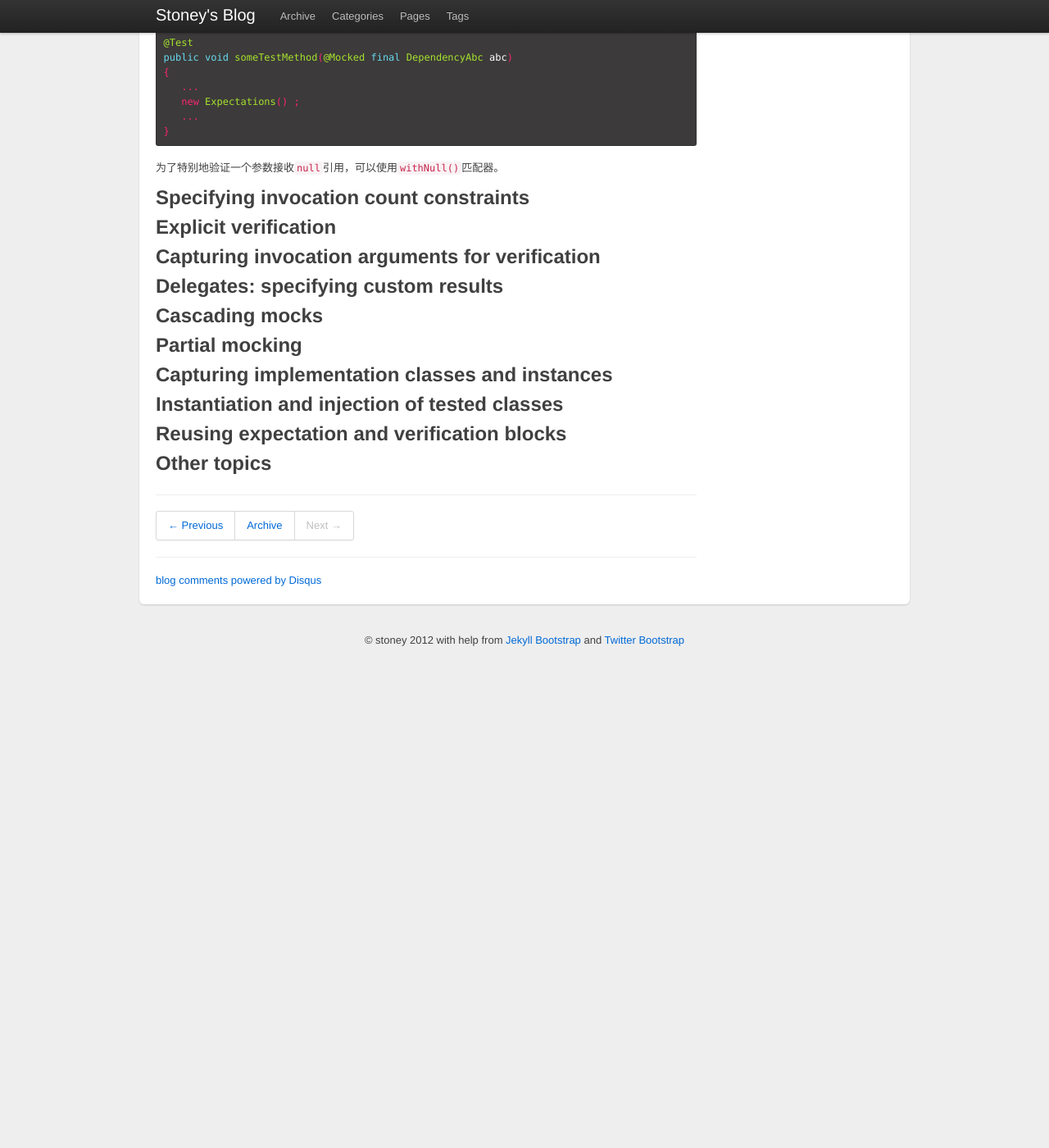
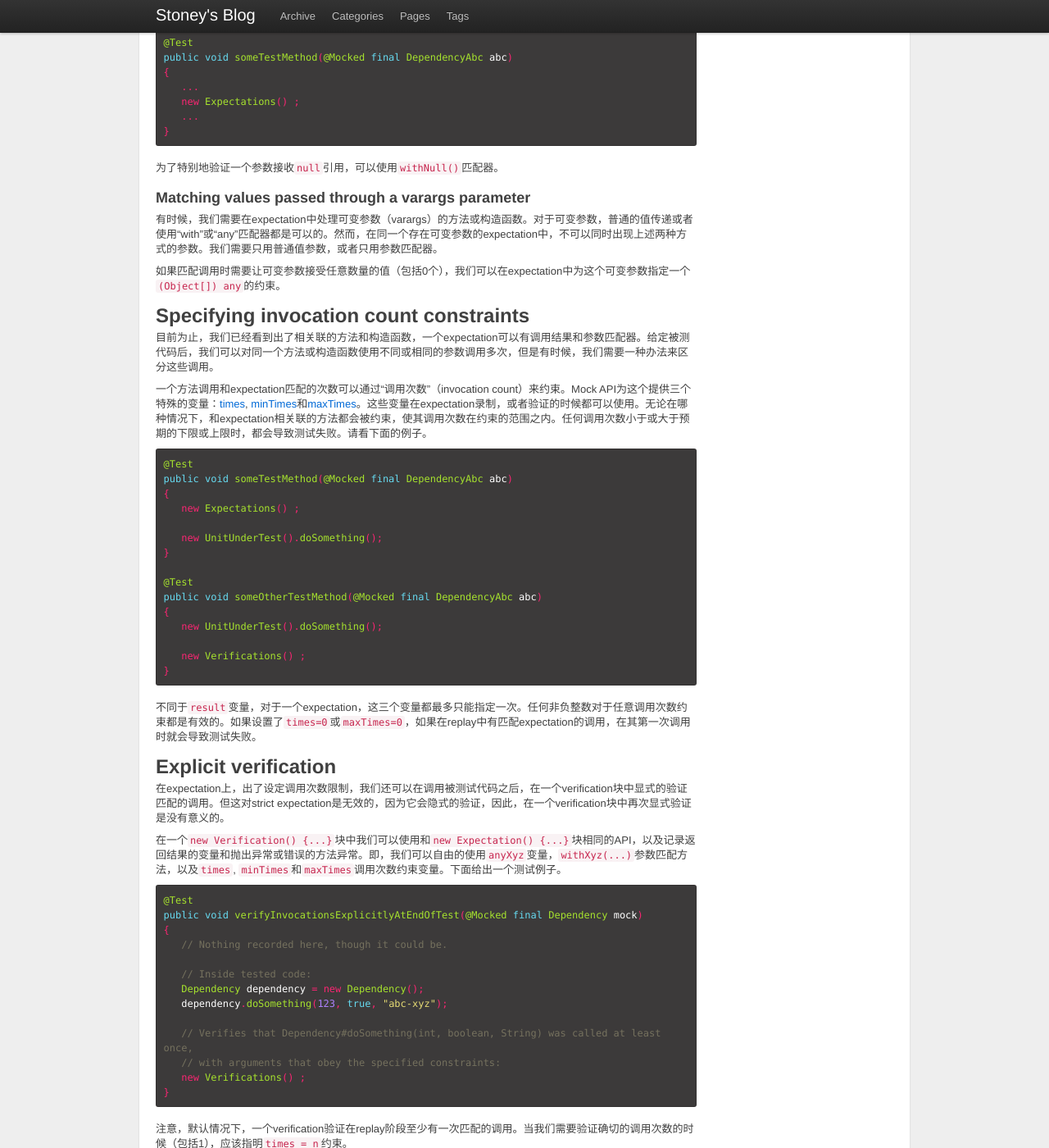
Before and after one commit to DengZuoheng/istoney.github.io, a Jekyll site: the page built from _posts/java/2016-07-10-jmockit-tutorial.md, in a window 1280 px wide and 1400 px high, scrolled down 8450 px. Shown: the whole window at 82% size. Built offline with Jekyll 4.4.1, drawn with Linux system fonts in a browser that asks for light colours; comment, search, counter and statistics services are not loaded; before the commit the page ends 9249 px from its top, so only the background shows below that; some of the changed text lies outside the part shown.

Commit message:
Update 2016-07-10-jmockit-tutorial.md

````diff
--- a/_posts/java/2016-07-10-jmockit-tutorial.md
+++ b/_posts/java/2016-07-10-jmockit-tutorial.md
@@ -54,11 +54,11 @@ JMockit创建的mock实例可以在测试代码中正常使用，或者在测试
 
 ## Expectations
 
-一个`expectation`是一系列与测试相关的指定的mock方法/构造函数的集合。一个`expectation`可能包含多次对同一方法或构造函数的调用，但是并不需要包含测试执行中所有对该方法的调用。一次函数调用是否属于一个给定`expectation`，不仅仅取决于该方法/构造函数的签名，还包括一些运行时的因素，例如方法是在哪一个实例上调用的，参数值，以及/或者**调用次数是否已经匹配**。因此，对于一个给定`expectation`，我们有几个可选的匹配约束可以设置。
+一个expectation是一系列与测试相关的指定的mock方法/构造函数的集合。一个expectation可能包含多次对同一方法或构造函数的调用，但是并不需要包含测试执行中所有对该方法的调用。一次函数调用是否属于一个给定expectation，不仅仅取决于该方法/构造函数的签名，还包括一些运行时的因素，例如方法是在哪一个实例上调用的，参数值，以及/或者**调用次数是否已经匹配**。因此，对于一个给定expectation，我们有几个可选的匹配约束可以设置。
 
-当调用设计到一个或多个参数时，需要给每一个参数指定确切的参数值。例如，可以指定一个`String`类型参数的值为`"test string"`，这就使得`expectation`只匹配在对应参数上值为该字符串的方法调用。我们在后面可以看到，除了给出一个特定参数值外，我们还可以通过指定一个更加宽松的约束来匹配所有不同参数的集合。
+当调用设计到一个或多个参数时，需要给每一个参数指定确切的参数值。例如，可以指定一个`String`类型参数的值为`"test string"`，这就使得expectation只匹配在对应参数上值为该字符串的方法调用。我们在后面可以看到，除了给出一个特定参数值外，我们还可以通过指定一个更加宽松的约束来匹配所有不同参数的集合。
 
-下面的例子展示了一个`Dependency#someMethod(int, String)`的`expectation`，它将匹配参数值与指定值一致的该方法的调用。注意到，一个`expectation`它本身是通过对mock方法的一次独立的调用来定义的。该过程并不涉及其他特殊的API（像其他mock API做的那样^_^）。然而，这次调用并不是测试中真正的调用，它仅仅是用来定义`expectation`。
+下面的例子展示了一个`Dependency#someMethod(int, String)`的expectation，它将匹配参数值与指定值一致的该方法的调用。注意到，一个expectation它本身是通过对mock方法的一次独立的调用来定义的。该过程并不涉及其他特殊的API（像其他mock API做的那样^_^）。然而，这次调用并不是测试中真正的调用，它仅仅是用来定义expectation。
 
 ```java
 @Test
@@ -77,7 +77,7 @@ public void doBusinessOperationXyz(@Mocked final Dependency mockInstance)
 }
 ```
 
-在我们理解了`record`、`replay`和`verify`的调用之间的区别之后我们会了解更多关于`expectation`的东西。
+在我们理解了`record`、`replay`和`verify`的调用之间的区别之后我们会了解更多关于expectation的东西。
 
 ---
 
@@ -101,12 +101,12 @@ public void someTestMethod()
 
 首先，我们有一个准备阶段，在这里测试需要的对象和数据项被创建，或从其他地方获得。然后执行被测试代码。最后，将被测试代码的执行结果和预期结果进行对比。
 
-这种三阶段模型被称为`Arrange`、`Act`和`Assert`语法，或者简称为`AAA`。或者其他称法，但是意义相同。
+这种三阶段模型被称为**Arrange**、**Act**和**Assert**语法，或者简称为**AAA**。或者其他称法，但是意义相同。
 
-在基于行为的（`behavior-based`）的测试中（即使用mock类型，以及其对应mock实例），我们可以找到如下三个阶段，她们和上述描述的传统测试的三个阶段紧密相关：
+在基于行为的（behavior-based）的测试中（即使用mock类型，以及其对应mock实例），我们可以找到如下三个阶段，她们和上述描述的传统测试的三个阶段紧密相关：
 
 1. **record**阶段，方法调用被记录的阶段。这发生在测试准备阶段，在被测试的方法调用执行之前。
-2. **replay**阶段，在该阶段被测试代码被执行，以及我们感兴趣的mock调用。之前被mock的方法/构造函数的调用将在这里`replay`。通常在录制的调用和播放之间并没有一一对应的关系。
+2. **replay**阶段，在该阶段被测试代码被执行，以及我们感兴趣的mock调用。之前被mock的方法/构造函数的调用将在这里replay。通常在录制的调用和播放之间并没有一一对应的关系。
 3. **verify**阶段，验证调用按照预期的发生。该阶段发生在测试验证期间，在被测试代码执行之后。
 
 采用JMockit写出的基于行为的测试将按照如下的模板：
@@ -183,11 +183,11 @@ public class SomeTest
 
 在`new Expectation() {...}`中记录的expectations是普通的。这意味着这些调用预期会在replay阶段至少出现一次；也可以以与其他expectations不同的相对顺序出现多次。此外，不匹配任何记录的expectation的调用允许以任意顺序出现任意多次。如果，没有调用与给定expectation`中的记录匹配，那么在测试的最后会有一个*missing invocation*的错误会被抛出，导致测试失败（这只是默认行为，而且可以被重写）。
 
-该API还支持strict expectation的概念：在replay中只允许与记录匹配的调用执行（需要时，可以显式指明允许），调用次数（默认情况下一次）和顺序都要匹配。replay期间如果出现匹配失败的调用，将会视为*unexpected*，立即触发一个*unexpected invocation*的错误，进而导致测试失败。上述这些都可以通过`StrictExpectation`子类实现。
+该API还支持strict expectation的概念：在replay中只允许与记录匹配的调用执行（需要时，可以显式指明允许），调用次数（默认情况下一次）和顺序都要匹配。replay期间如果出现匹配失败的调用，将会视为*unexpected*，立即触发一个*unexpected invocation*的错误，进而导致测试失败。上述这些都可以通过**StrictExpectation**子类实现。
 
 注意到，在strict expectation中，所有在replay中出现的与expectation匹配的调用，都会被隐式的验证。任何其他不匹配的调用都会被视为*unexpected*，将导致测试失败。如果任何strict expectation中的记录缺少匹配，即在replay中没有出现调用，也会导致测试失败。
 
-我们可以在同一个测试中编写多个expectation块，一些普通的（使用`Expectation`）和一些strict的（使用`StrictExpectation`），来混合使用不同严格等级的expectation。尽管通常情况下，一个给定的mock成员或mock参数将会出现在一种类型的expectation块中。
+我们可以在同一个测试中编写多个expectation块，一些普通的（使用**Expectation**）和一些strict的（使用**StrictExpectation**），来混合使用不同严格等级的expectation。尽管通常情况下，一个给定的mock成员或mock参数将会出现在一种类型的expectation块中。
 
 大部分测试会简单的采用“普通”的expectation。strict expectation的使用更可能是一种个人偏好。
 
@@ -199,9 +199,9 @@ public class SomeTest
 
 ## Recoding results for and expectation
 
-对于一个返回值是非void类型的方法，可以通过向`result`变量赋值的方式记录其返回值。当这个方法在replay阶段被调用的时候，这个指定的返回值就会被返回给调用者。该`result`赋值语句应该紧跟在`expectation`调用的后面，而不是在`expectation`块之后。
+对于一个返回值是非void类型的方法，可以通过向`result`变量赋值的方式记录其返回值。当这个方法在replay阶段被调用的时候，这个指定的返回值就会被返回给调用者。该result赋值语句应该紧跟在expectation调用的后面，而不是在expectation块之后。
 
-如果这个测试需要在调用该方法时抛出一个**exception**或者**error**，你仍然可以使用`result`变量：简单的将需要抛出的示例赋值给它即可。注意，这种抛出exceptions/errors的记录对于mock方法（任意返回类型）和mock构造函数都是适用的。
+如果这个测试需要在调用该方法时抛出一个**exception**或者**error**，你仍然可以使用result变量：简单的将需要抛出的示例赋值给它即可。注意，这种抛出exceptions/errors的记录对于mock方法（任意返回类型）和mock构造函数都是适用的。
 
 在同一个expectation中，可以记录多个连续的result（返回值或抛出throwable），简单的在一行中多次给result变量赋值即可。在同一个expectation中，多个返回值或exception/error可以自由的混合。在需要记录多个连续返回值的境况中，可以一次性调用`results(Object...)`方法。同时，单独一条对result变量的赋值也可以达到这种效果，只要赋予的值是一个包含连续返回值的list或者array。
 
@@ -232,7 +232,7 @@ public class UnitUnderTest
 }
 ```
 
-对于`doSomething()`方法，一个可能的测试是在成功的执行几次后抛出一个`SomeCheckedException`。假如我们希望（无论什么原因）完整的记录这两个class交互的expectation，我们可能会按照如下编写这个测试。（通常，在一个给定测试中，并没有必要，也不重要，去记录mock方法和mock构造函数的所有调用，我们会在后面解决这个问题。）
+对于`doSomething()`方法，一个可能的测试是在成功的执行几次后抛出一个**SomeCheckedException**。假如我们希望（无论什么原因）完整的记录这两个class交互的expectation，我们可能会按照如下编写这个测试。（通常，在一个给定测试中，并没有必要，也不重要，去记录mock方法和mock构造函数的所有调用，我们会在后面解决这个问题。）
 
 ```java
 @Test
@@ -264,7 +264,7 @@ public void doSomethingHandlesSomeCheckedException(@Mocked final DependencyAbc a
 
 假设我们需要测试使用了一个给定class的多个实例的代码，而我们希望mock这些实例的某一部分。如果被mock实例可以传递，或者注入到被测试代码中，那么我们可以为它声明一个`@Injectable`的mock成员或mock参数。这个被JMockit创建的`Injectable`实例将会是一个独有的mock实例。任何其他的，除非是从一个单独的mock成员/参数获得的，实例仍将是一个普通的，非mock的实例。
 
-同时注意到，因为一个injectable mock实例只会影响自身的行为，静态方法和构造函数也不会被mock。毕竟，一个*static*方法并不是与任何类的实例绑定的，而构造函数仅仅与新创建的（因此是不同的）实例绑定。
+同时注意到，因为一个injectable mock实例只会影响自身的行为，静态方法和构造函数也不会被mock。毕竟，一个`static`方法并不是与任何类的实例绑定的，而构造函数仅仅与新创建的（因此是不同的）实例绑定。
 
 ```java
 public final class ConcatenatingInputStream extends InputStream
@@ -295,7 +295,7 @@ public final class ConcatenatingInputStream extends InputStream
 }
 ```
 
-这个class可以简单使用**ByteArrayInputStream**对象作为输入来测试，不使用mock。但是，让我们假设我们希望确保*InputStrean#read()*方法在构造函数传入的任何*input stream*上都正常工作。如下测试将会测试这一点。
+这个class可以简单使用**ByteArrayInputStream**对象作为输入来测试，不使用mock。但是，让我们假设我们希望确保`InputStrean#read()`方法在构造函数传入的任何input stream上都正常工作。如下测试将会测试这一点。
 
 ```java
 @Test
@@ -316,9 +316,9 @@ public void concatenateInputStreams(
 }
 ```
 
-注意，这里`@Injectable`的使用是非常必要的，因此测试的class继承了被mock的class，而测试**ConcatenatingInputStream**时调用的方法正是在基类**InputStream**中定义的方法。如果**InputStream**是采用普通的mock方式，那么*read(byte[])*方法将会一直被mock，无论是哪一个实例被调用。
+注意，这里`@Injectable`的使用是非常必要的，因此测试的class继承了被mock的class，而测试**ConcatenatingInputStream**时调用的方法正是在基类**InputStream**中定义的方法。如果**InputStream**是采用普通的mock方式，那么`read(byte[])`方法将会一直被mock，无论是哪一个实例被调用。
 
-### The `onInstance(m)` constraint
+### The onInstance(m) constraint
 
 当使用`@Mocked`或`@Capturing`（同时在相同的成员或参数上不使用`@Injectable`）时，我们仍然可以将replay的某个特定mock实例的调用与expectation记录进行匹配。为了做到这点，我们在记录expectation的时候，使用`onInstance(mockObject)`方法，如下所示。
 
@@ -343,7 +343,7 @@ public void matchOnMockInstance(@Mocked final Collaborator mock)
 ```
 上面的例子中，测试代码只有在与记录中方法调用的同一个实例上调用`getValue()`才可以通过。当被测试代码要在同一类型的两个或多个不同实例上进行调用，并且测试希望在每一个实例上验证调用的时候，这种方式特别有用。
 
-在测试代码以不同的方式使用到同一类型的多个实例时，为了避免在每一个expectation上使用onInstance(m)，JMockit基于作用范围内mock类型的集合自动指出需要使用"onIntsance"的地方。特别地，在给定测试中对于同一类型而言，在其作用范围内，无论存在两个或多个mock成员/参数，在实例上对方法的调用会一直和这些实例的expectation记录匹配。因此，在这种通用场景下，没有必要显式的使用*onInstance(m)*方法。
+在测试代码以不同的方式使用到同一类型的多个实例时，为了避免在每一个expectation上使用onInstance(m)，JMockit基于作用范围内mock类型的集合自动指出需要使用"onIntsance"的地方。特别地，在给定测试中对于同一类型而言，在其作用范围内，无论存在两个或多个mock成员/参数，在实例上对方法的调用会一直和这些实例的expectation记录匹配。因此，在这种通用场景下，没有必要显式的使用`onInstance(m)`方法。
 
 ### Instances created with a given constructor
 
@@ -487,9 +487,108 @@ public void someTestMethod(@Mocked final DependencyAbc abc)
 
 为了特别地验证一个参数接收`null`引用，可以使用`withNull()`匹配器。
 
+### Matching values passed through a varargs parameter
+
+有时候，我们需要在expectation中处理可变参数（varargs）的方法或构造函数。对于可变参数，普通的值传递或者使用“with”或“any”匹配器都是可以的。然而，在同一个存在可变参数的expectation中，不可以同时出现上述两种方式的参数。我们需要只用普通值参数，或者只用参数匹配器。
+
+如果匹配调用时需要让可变参数接受任意数量的值（包括0个），我们可以在expectation中为这个可变参数指定一个`(Object[]) any`的约束。
+
 ## Specifying invocation count constraints
 
+目前为止，我们已经看到出了相关联的方法和构造函数，一个expectation可以有调用结果和参数匹配器。给定被测代码后，我们可以对同一个方法或构造函数使用不同或相同的参数调用多次，但是有时候，我们需要一种办法来区分这些调用。
+
+一个方法调用和expectation匹配的次数可以通过“调用次数”（invocation count）来约束。Mock API为这个提供三个特殊的变量：[times](http://jmockit.org/api1x/mockit/Expectations.html#times), [minTimes](http://jmockit.org/api1x/mockit/Expectations.html#minTimes)和[maxTimes](http://jmockit.org/api1x/mockit/Expectations.html#maxTimes)。这些变量在expectation录制，或者验证的时候都可以使用。无论在哪种情况下，和expectation相关联的方法都会被约束，使其调用次数在约束的范围之内。任何调用次数小于或大于预期的下限或上限时，都会导致测试失败。请看下面的例子。
+
+```java
+@Test
+public void someTestMethod(@Mocked final DependencyAbc abc)
+{
+   new Expectations() {{
+      // By default, at least one invocation is expected, i.e. "minTimes = 1":
+      new DependencyAbc();
+
+      // At least two invocations are expected:
+      abc.voidMethod(); minTimes = 2;
+
+      // 1 to 5 invocations are expected:
+      abc.stringReturningMethod(); minTimes = 1; maxTimes = 5;
+   }};
+
+   new UnitUnderTest().doSomething();
+}
+
+@Test
+public void someOtherTestMethod(@Mocked final DependencyAbc abc)
+{
+   new UnitUnderTest().doSomething();
+
+   new Verifications() {{
+      // Verifies that zero or one invocations occurred, with the specified argument value:
+      abc.anotherVoidMethod(3); maxTimes = 1;
+
+      // Verifies the occurrence of at least one invocation with the specified arguments:
+      DependencyAbc.someStaticMethod("test", false); // "minTimes = 1" is implied
+   }};
+}
+```
+
+不同于`result`变量，对于一个expectation，这三个变量都最多只能指定一次。任何非负整数对于任意调用次数约束都是有效的。如果设置了`times=0`或`maxTimes=0`，如果在replay中有匹配expectation的调用，在其第一次调用时就会导致测试失败。
+
 ## Explicit verification
+
+在expectation上，出了设定调用次数限制，我们还可以在调用被测试代码之后，在一个verification块中显式的验证匹配的调用。但这对strict expectation是无效的，因为它会隐式的验证，因此，在一个verification块中再次显式验证是没有意义的。
+
+在一个`new Verification() {...}`块中我们可以使用和`new Expectation() {...}`块相同的API，以及记录返回结果的变量和抛出异常或错误的方法异常。即，我们可以自由的使用`anyXyz`变量，`withXyz(...)`参数匹配方法，以及`times`, `minTimes`和`maxTimes`调用次数约束变量。下面给出一个测试例子。
+
+```java
+@Test
+public void verifyInvocationsExplicitlyAtEndOfTest(@Mocked final Dependency mock)
+{
+   // Nothing recorded here, though it could be.
+
+   // Inside tested code:
+   Dependency dependency = new Dependency();
+   dependency.doSomething(123, true, "abc-xyz");
+
+   // Verifies that Dependency#doSomething(int, boolean, String) was called at least once,
+   // with arguments that obey the specified constraints:
+   new Verifications() {{ mock.doSomething(anyInt, true, withPrefix("abc")); }};
+}
+```
+
+注意，默认情况下，一个verification验证在replay阶段至少有一次匹配的调用。当我们需要验证确切的调用次数的时候（包括1），应该指明`times = n`约束。
+
+### Verifying that an invocation never happened
+
+要在verification块中验证没有发生过某调用，在其调用语句之后添加`times = 0`即表示预期该调用不会在replay阶段发生。
+
+### Verification in order
+
+使用**Verification**类创建的verification块是无序的。`aMethod()`和`anotherMethod()`方法在replay阶段调用的实际顺序不会被验证，只是验证这些方法被调用了至少一次。如果你想验证这些调用的相对顺序，那么应该使用`new VerificationsInOrder() {...}`块。在这个块中，按照预期发生的顺序编写对mock类型的调用。
+
+```java
+@Test
+public void verifyingExpectationsInOrder(@Mocked final DependencyAbc abc)
+{
+   // Somewhere inside the tested code:
+   abc.aMethod();
+   abc.doSomething("blah", 123);
+   abc.anotherMethod(5);
+   ...
+
+   new VerificationsInOrder() {{
+      // The order of these invocations must be the same as the order
+      // of occurrence during replay of the matching invocations.
+      abc.aMethod();
+      abc.anotherMethod(anyInt);
+   }};
+}
+```
+
+注意，对`abc.doSomething(...)`的调用并没有在测试中进行验证，因此它可以发生呢个在任意时间（或者不发生）。
+
+### Partial ordered verification
+
 
 ## Capturing invocation arguments for verification
 
````
